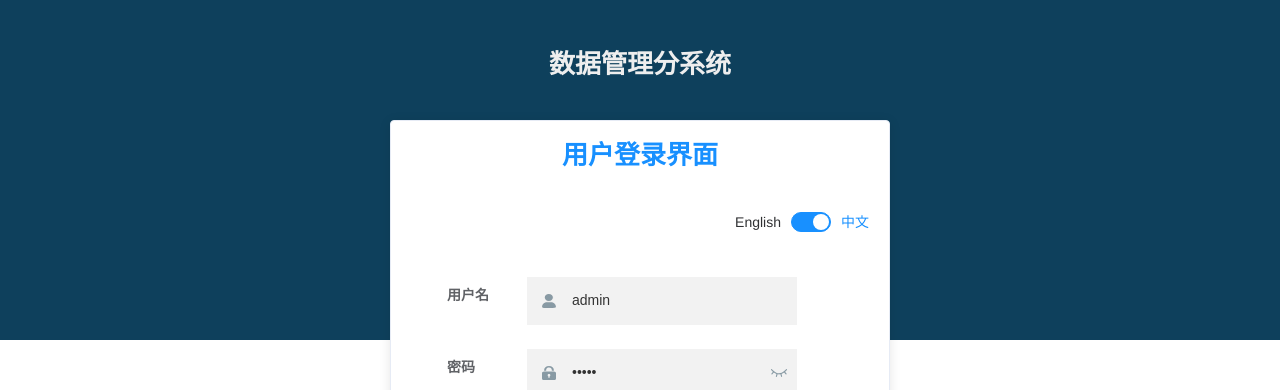
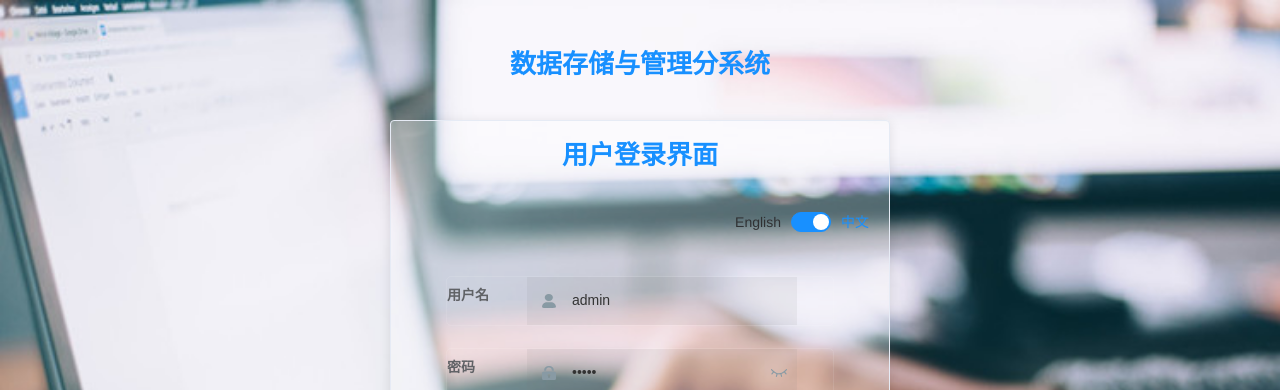
Before and after one commit to littlecodebrid/KJ135_element, a Vue app: page /#/login in a window 1280 px wide. Shown: the top 390 px of the page. Built offline with nearby package versions, Linux system fonts and the light colour scheme.

Commit message:
修改首页界面，修改登录界面

```diff
--- a/public/config.js
+++ b/public/config.js
@@ -4,6 +4,6 @@ const globalConfig = {
 	monitorBaseUrl: "http://127.0.0.1:18886",
 	requestTimeout: 60000,
   //baseUrl: "http://172.19.4.221:8080/auth"
-  baseUrl: "http://172.16.2.41:8888/auth",
+  baseUrl: "http://172.16.2.161:8888/auth",
 }
 export default globalConfig
--- a/src/i18n/langs/cn.js
+++ b/src/i18n/langs/cn.js
@@ -1,7 +1,7 @@
 import zhLocale from 'element-ui/lib/locale/lang/zh-CN' //引入element语言包
 const cn = {
   login: {
-   'title':'数据管理分系统',
+   'title':'数据存储与管理分系统',
     'about':'用户登录界面',
     'username':'用户名',
     'password':'密码',
--- a/src/views/login/index.vue
+++ b/src/views/login/index.vue
@@ -1,9 +1,9 @@
 <template>
   <div class="login-container">
-    <div class="login-wrapper"></div>
+   <!-- <div class="login-wrapper"></div>-->
     <div class="title-container">
       <!--<h3 class="title" style="color:#eee">数据管理分系统</h3>-->
-      <h3 class="title" style="color:#eee">{{$t("login.title")}}</h3>
+      <h3 class="title" style="color:#1890ff">{{$t("login.title")}}</h3>
     </div>
 
     <el-card class="card-box">
@@ -22,7 +22,6 @@
       </el-switch>
 
       <el-form ref="loginForm" :model="loginForm" :rules="loginRules" class="login-form" autocomplete="on" label-position="left">
-
         <!--<el-form-item prop="username"  label="用户名">-->
         <el-form-item prop="username"  :label="$t('login.username')">
           <span class="svg-container">
@@ -39,7 +38,7 @@
           />
         </el-form-item>
 
-        <el-tooltip v-model="capsTooltip" content="Caps lock is On" placement="right" manual>
+       <!-- <el-tooltip v-model="capsTooltip" content="Caps lock is On" placement="right" manual>-->
           <!--<el-form-item prop="password"  label="密码">-->
           <el-form-item prop="password"  :label="$t('login.password')">
             <span class="svg-container">
@@ -62,7 +61,7 @@
               <svg-icon :icon-class="passwordType === 'password' ? 'eye' : 'eye-open'" />
             </span>
           </el-form-item>
-        </el-tooltip>
+     <!--   </el-tooltip>-->
         <!--短信验证码-->
         <el-form-item prop="verifyCode" :label="$t('login.verifyCode')" >
           <el-input style="width: 70%"
@@ -300,9 +299,11 @@ export default {
       },
       switchChange(value){
         if(value==true){
+          localStorage.setItem('lang', 'zh-CN')
           sessionStorage.setItem('locale','cn')
           this.$i18n.locale=sessionStorage.getItem('locale')
         }else {
+          localStorage.setItem('lang', 'en-US')
           sessionStorage.setItem('locale','en')
           this.$i18n.locale=sessionStorage.getItem('locale')
         }
@@ -380,6 +381,7 @@ $light_gray:#333;
     z-index: 100 !important;
     position: absolute;
     left: calc(50% - 250px);
+    background:hsla(0,0%,100%,.3);
 
   }
 
@@ -402,7 +404,9 @@ $light_gray:#333;
     margin-right: auto;
     min-height: 100%;
     width: 100%;
-  background-color: $bg;
+    background-image: url(~@/assets/img/login_bg1.png);
+    background-size:100%;
+    //background-color: $bg;
     overflow: hidden;
     z-index: 2;
     position: relative;
--- a/src/views/login/register.vue
+++ b/src/views/login/register.vue
@@ -116,7 +116,7 @@ export default {
       visible: false,
       captchaPath: null,
       //baseUrl:'http://172.19.4.221:8080/auth',
-      baseUrl:'http://172.16.2.41:8888/auth',
+      baseUrl:'http://172.16.2.161:8888/auth',
       loading: false,
         roleList: [{roleId:2, roleName:'普通用户'}],
         dataForm: {
```
Also changed, not shown: src/assets/img/login_bg1.png (added). Lines whose indentation alone changed are shown as unchanged.
